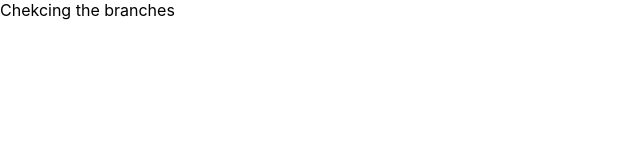
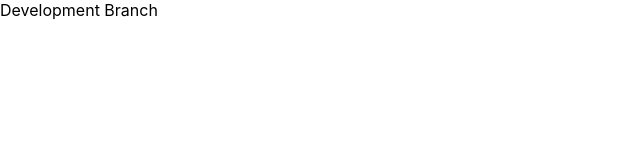
Before and after one commit to emresorkun/handyman-reactjs, a React (Create React App) app: page / in a window 1280 px wide. Shown: the top 160 px of the page, without its empty margins (0-640 px from the left). Built offline with nearby package versions, Linux system fonts and the light colour scheme.

Commit message:
initial commit for development branch

```diff
--- a/src/App.js
+++ b/src/App.js
@@ -1,7 +1,7 @@
 import "./App.css";
 
 function App() {
-  return <>Chekcing the branches</>;
+  return <>Development Branch</>;
 }
 
 export default App;
```
